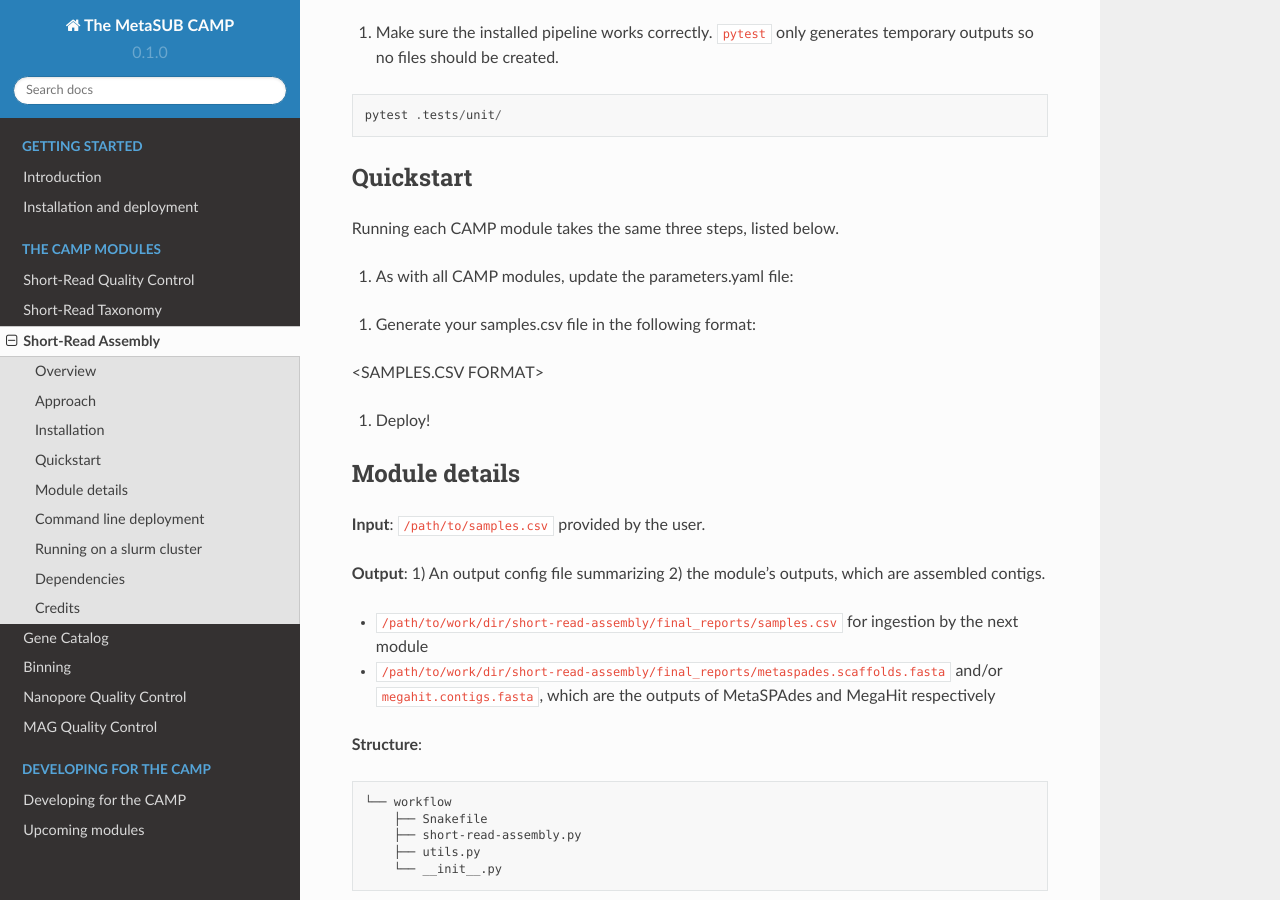
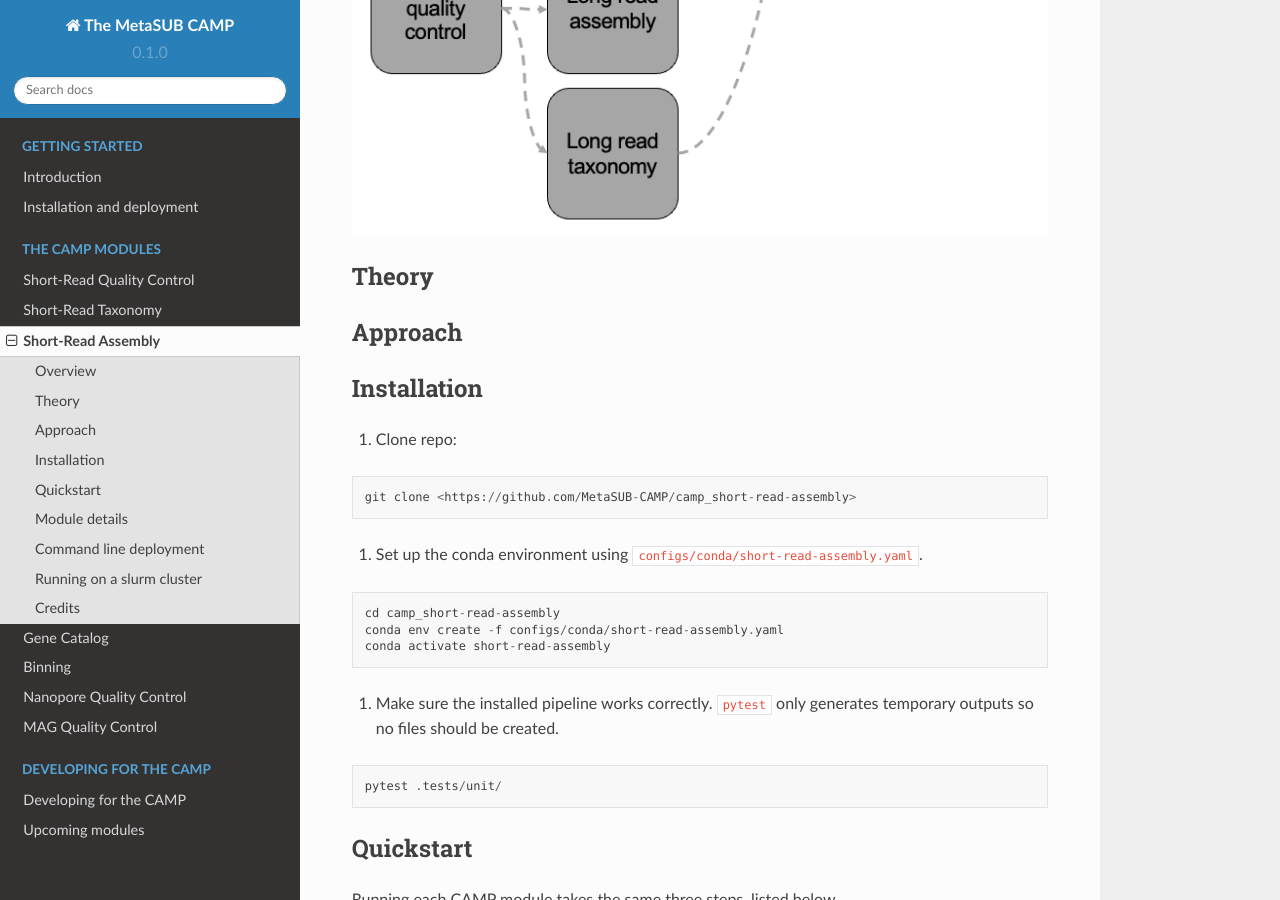
Before and after one commit to MetaSUB-CAMP/camp-documentation, a Sphinx documentation site: the page built from docs/source/shortreadassembly/index.md, in a window 1280 px wide and 900 px high, scrolled down 763 px. Built offline with Sphinx 7.4.7 and the Read the Docs theme 2.0.0, drawn with Linux system fonts in a browser that asks for light colours; pages that are not in the unit, such as notebooks, are missing from menus.

Commit message:
Update index.md

````diff
--- a/docs/source/shortreadassembly/index.md
+++ b/docs/source/shortreadassembly/index.md
@@ -8,9 +8,14 @@
 
 Both MetaSPAdes and MegaHit are provided as assembly algorithm options.
 
+![workflow location](../images/sa.png)
+
+Theory
+------
+
 Approach
 --------
-<INSERT PIPELINE IMAGE>
+
 
 Installation
 ------------
@@ -109,9 +114,6 @@
     -s /path/to/samples.csv
 EOF
 ```
-Dependencies
-------------
-<LIST ALL DEPENDENCIES>
 
 Credits
 -------
````
